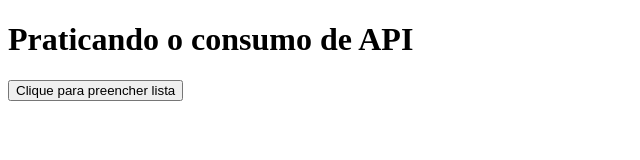
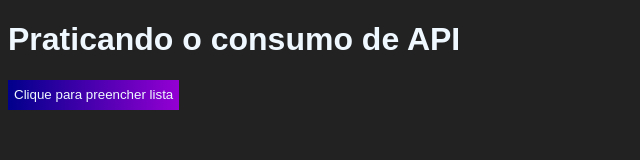
Before and after one commit to brunofelixf/Consumindo-API, a plain HTML site: page index.html in a window 1280 px wide. Shown: the whole page, without its empty margins (0-640 px from the left). Drawn offline with Linux system fonts and the light colour scheme.

Commit message:
feat: adiciona CSS

```diff
--- a/index.html
+++ b/index.html
@@ -4,6 +4,7 @@
   <meta charset="UTF-8">
   <meta http-equiv="X-UA-Compatible" content="IE=edge">
   <meta name="viewport" content="width=device-width, initial-scale=1.0">
+  <link rel="stylesheet" href="style.css">
   <script defer src="./script.js"></script>
   <title>Consumindo API</title>
 </head>
--- /dev/null
+++ b/style.css
@@ -0,0 +1,12 @@
+body{
+  background-color: #222;
+  color: aliceblue;
+  font-family: 'Saira', sans-serif;
+}
+button{
+  border: none;
+  background: linear-gradient(to right,darkblue, darkviolet);
+  color: aliceblue;
+  width: fit-content;
+  height: 30px;
+}
```
